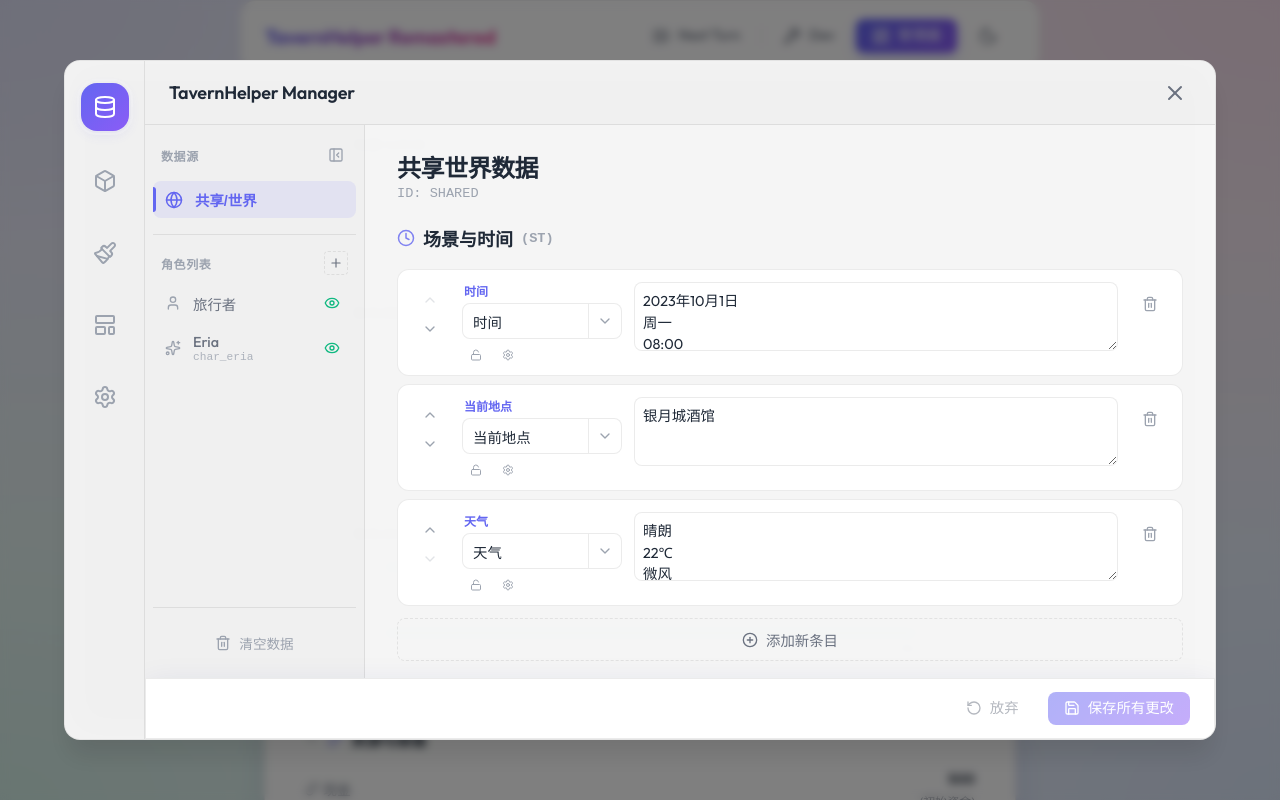
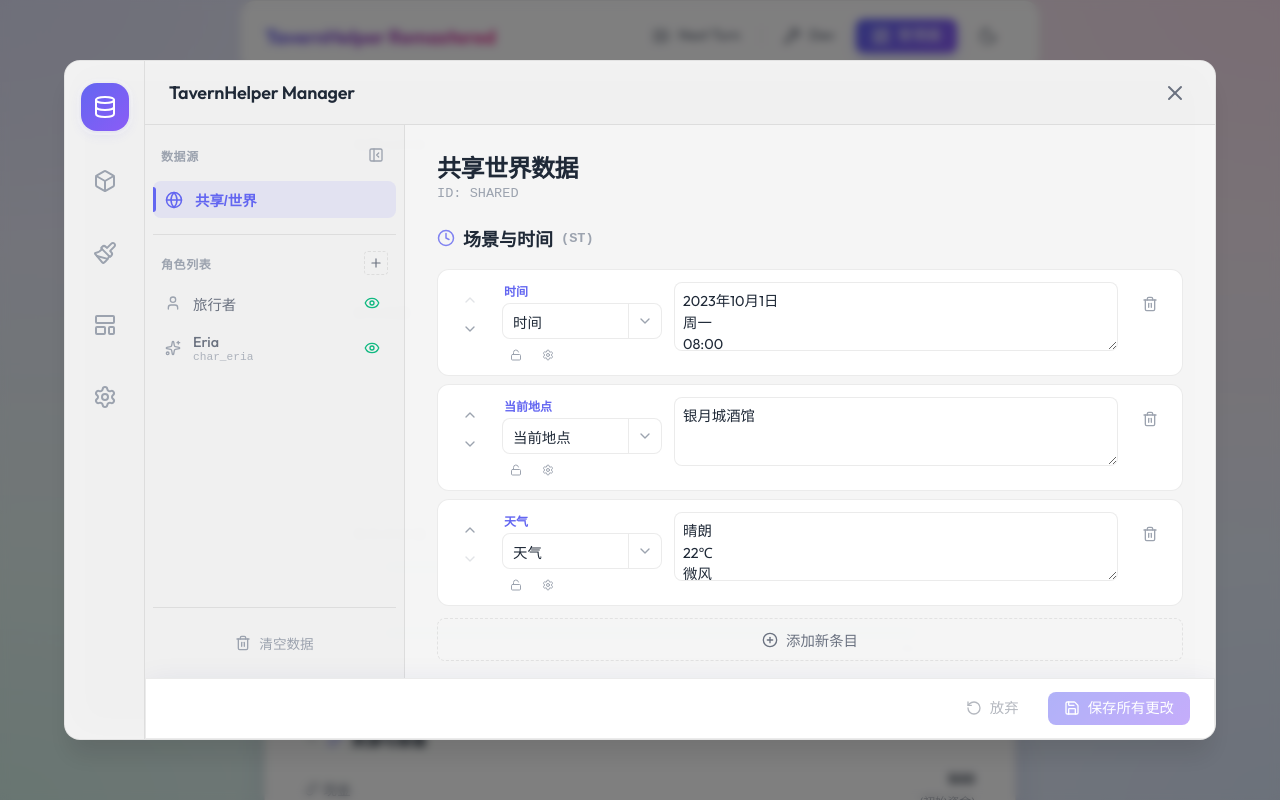
Before and after one commit to Vi-Ki-Li/GeneralStatusBarFrame, a React (Vite) app: page / in a window 1280 px wide. Both pictures are taken after a click on the button "管理器". Shown: the top 800 px of the page. Built offline with nearby package versions, Linux system fonts and the light colour scheme.

Commit message:
feat: Use CSS classes for sidebar collapse
Refactors the sidebar collapse mechanism from inline styles to dedicated CSS classes, improving maintainability and readability.

```diff
--- a/components/Manager/Modules/DataCenter.css
+++ b/components/Manager/Modules/DataCenter.css
@@ -17,11 +17,22 @@
 }
 
 .data-center__sidebar {
-  width: var(--sidebar-width); /* Consistent Width */
+  width: var(--sidebar-width); /* Consistent Width 260px */
+  min-width: var(--sidebar-width);
   height: 100%;
   border-right: 1px solid var(--border-base);
   flex-shrink: 0;
   background: rgba(0,0,0,0.02); /* Slight tint for sidebar area */
+  transition: all 0.3s ease;
+  overflow: hidden;
+  opacity: 1;
+}
+
+.data-center__sidebar.collapsed {
+  width: 0;
+  min-width: 0;
+  opacity: 0;
+  border-right: none;
 }
 
 /* Mobile Tabs */
--- a/components/Manager/Modules/DataCenter.tsx
+++ b/components/Manager/Modules/DataCenter.tsx
@@ -236,18 +236,7 @@
         <div className={`data-center__main-layout ${isMobile ? 'data-center__main-layout--mobile' : ''}`}>
 
             {!isMobile && (
-                <div
-                    className="data-center__sidebar"
-                    style={{
-                        width: isSidebarCollapsed ? '0' : '220px',
-                        minWidth: isSidebarCollapsed ? '0' : '220px',
-                        opacity: isSidebarCollapsed ? 0 : 1,
-                        padding: isSidebarCollapsed ? 0 : undefined,
-                        borderRight: isSidebarCollapsed ? 'none' : undefined,
-                        transition: 'all 0.3s ease',
-                        overflow: 'hidden'
-                    }}
-                >
+                <div className={`data-center__sidebar ${isSidebarCollapsed ? 'collapsed' : ''}`}>
                   <CharacterListSidebar
                       characters={charList}
                       selectedId={selectedId}
```
